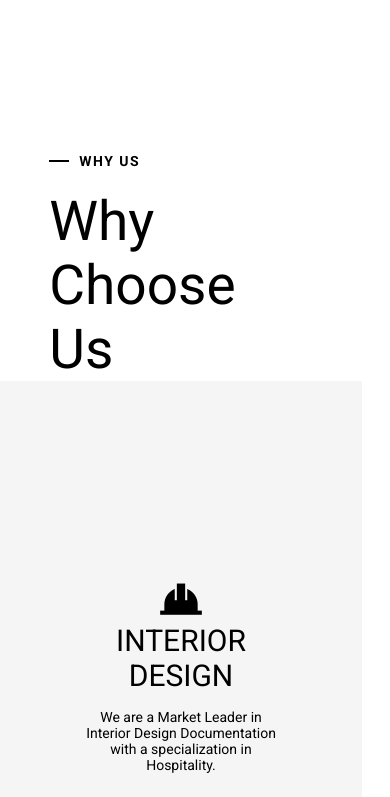
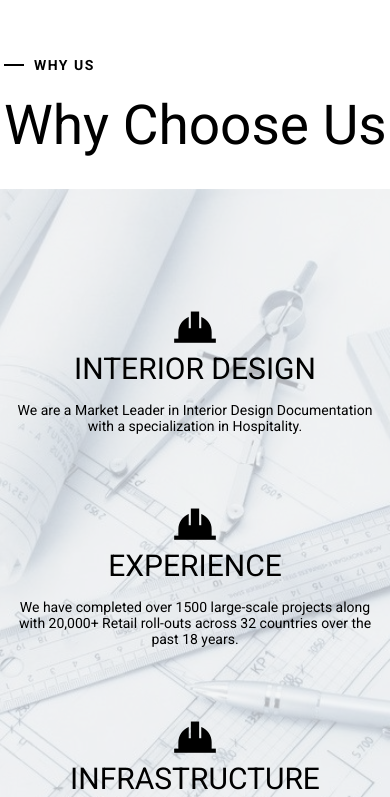
Before and after one commit to webtesting22/structura, a React (Vite) app: page /AboutUs in a window 390 px wide. Shown: the part 2392-3189 px from the top of the page. Built offline with nearby package versions, Linux system fonts and the light colour scheme.

Commit message:
About us why us section build and push

```diff
--- a/src/Components/AboutUs/AboutUs.jsx
+++ b/src/Components/AboutUs/AboutUs.jsx
@@ -53,7 +53,7 @@ const AboutUs = () => {
                 routeLinks={routeLinks}
             />
             <section id="servicesSection">
-            <div className="sectionPadding"></div>
+                <div className="sectionPadding"></div>
                 <div className="sectionPadding"></div>
                 <div>
                     <div className="Smalltagline"><h4 className="sectionHeading"><div></div>WHO WE ARE</h4></div>
--- a/src/Components/MinimillisticComponents/WhyUs.css
+++ b/src/Components/MinimillisticComponents/WhyUs.css
@@ -17,11 +17,27 @@
     width: 40%;
 } */
 
-.leftSideContainer{
+.leftSideContainer {
     width: 40%;
 }
+
 .right-column {
     width: 60%;
+    background-image: url("./backOverlay.jpeg");
+    background-size: cover;
+    background-attachment: fixed;
+    overflow: hidden;
+    position: relative;
+}
+
+.colorOverlayBack {
+    height: 300vh;
+    width: 100%;
+    background-color: rgba(245, 245, 245, 0.737);
+    position: absolute;
+    left: 0;
+    bottom: 0px;
+    top: 0;
 }
 
 .leftSideContainer,
@@ -29,9 +45,11 @@
     /* width: 50%; */
     padding: 0rem 4rem;
 }
-.left-column{
-    margin-top: 20rem;
+
+.left-column {
+    margin-top: 10rem;
 }
+
 .left-column.sticky {
     position: sticky;
     top: 50%;
@@ -66,29 +84,72 @@
 }
 
 
-.rightSideContainerColum{
+.rightSideContainerColum {
     padding: 10rem 0rem;
 }
-.cardContainerWhyChooseUS{
+
+.cardContainerWhyChooseUS {
     margin: 2rem 1rem;
     /* height: 40vh; */
     /* background-color: ; */
 }
-.cardContainerWhyChooseUS h1{
+
+.cardContainerWhyChooseUS h1 {
     font-size: 30px;
     font-weight: 400;
     padding-bottom: 1rem;
 }
-.cardContainerWhyChooseUS p{
+
+.cardContainerWhyChooseUS p {
     text-align: center;
     /* padding: 0rem 2rem; */
 }
 
-.iconCardContainer i{
+.iconCardContainer i {
     font-size: 50px;
 }
 
-@media (max-width:769px){
+@media (max-width:769px) {
+    .right-column {
+        width: 60%;
+        background-image: url("./backOverlay.jpeg");
+        background-size: cover;
+        background-attachment: fixed;
+        overflow: hidden;
+        position: relative;
+    }
+
+    .rightSideContainerColum {
+        padding: 5rem 0rem;
+        /* background-color: white; */
+    }
+
+    .left-column {
+        margin-top: 8rem;
+    }
+
+    .left-column .contentContainer {
+        position: absolute;
+        left: 1%;
+        right: 0px;
+        bottom: 0px;
+        padding-bottom: 2rem;
+    }
+
+    .leftSideContainer,
+    .right-column {
+        /* width: 50%; */
+        padding: 0rem 0rem;
+    }
+
+    .leftSideContainer {
+        width: 100%;
+    }
+
+    .right-column {
+        width: 100%;
+    }
+
     .combineContainers {
         display: flex;
         justify-content: space-between;
--- a/src/Components/MinimillisticComponents/WhyUsComponent.jsx
+++ b/src/Components/MinimillisticComponents/WhyUsComponent.jsx
@@ -68,10 +68,6 @@ const WhyUsComponent = () => {
         <>
             <div className="whyUsContainer">
                 <div className="container" style={{ width: "100%" }}>
-
-                    {/* <div className="sectionPadding"></div>
-                    <div className="sectionPadding"></div>
-                    <div className="sectionPadding"></div> */}
                     <div className="combineContainers">
 
                         {/* <div className="container"> */}
@@ -94,12 +90,14 @@ const WhyUsComponent = () => {
                             </div>
                         </div>
                         <div className="right-column" ref={rightColumnRef}>
+                            <div className='colorOverlayBack'>
 
+                            </div>
                             {/* Content for right column */}
                             <div style={{ width: "100%" }}>
 
                                 <div className='rightSideContainerColum'>
-                                    <Row style={{ textAlign: "center" }}>
+                                    <Row style={{ textAlign: "center",display:"flex",justifyContent:"center" }}>
                                         {WhyChooseUsCards.map((item, index) => (
                                             <Col lg={12} key={index}>
                                                 <div className='cardContainerWhyChooseUS' data-aos="fade-up" data-aos-delay={`${index * 300}`} data-aos-duration="800">
```
Also changed, not shown: src/Components/MinimillisticComponents/backOverlay.jpeg (added).
